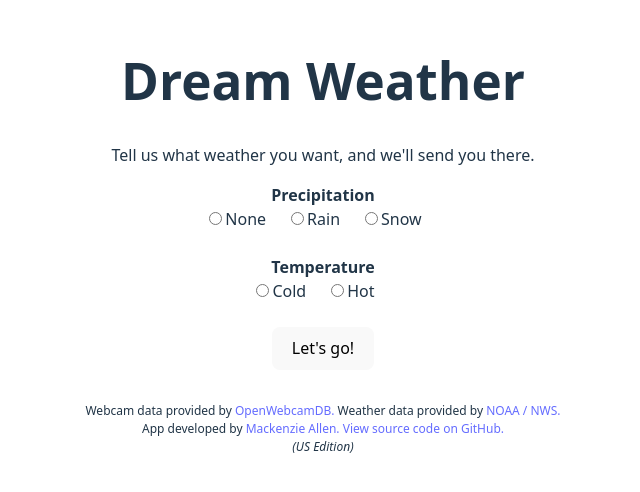
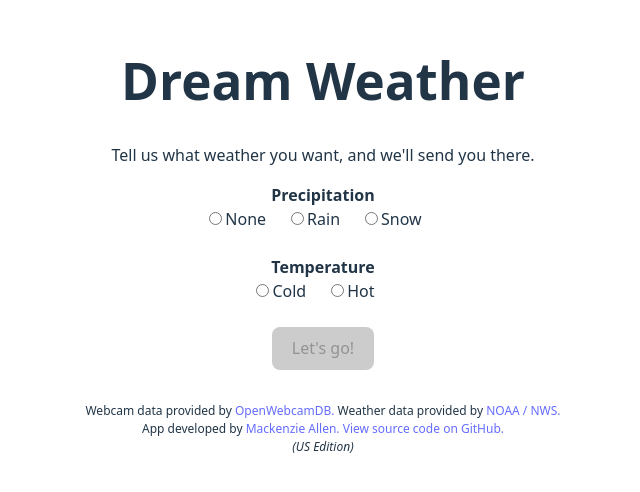
Before and after one commit to kenzkenzkenz/dream-weather, a React (Vite) app in the folder frontend/: page / in a window 1280 px wide. Shown: the part 188-680 px from the top of the page, without its empty margins (317-957 px from the left). Built offline with nearby package versions, Linux system fonts and the light colour scheme.

Commit message:
UI bug fix

```diff
--- a/frontend/src/Form.jsx
+++ b/frontend/src/Form.jsx
@@ -10,21 +10,24 @@ export default function Form({ onSubmit }) {
     const [precip, setPrecip] = useState();
     const [temp, setTemp] = useState();
     const [warning, setWarning] = useState("");
-    const [disableSubmit, setDisableSubmit] = useState(false);
+    const [disableSubmit, setDisableSubmit] = useState(true);
 
     useEffect(() => {
-        if (precip && temp) {
-            if (precip === 'snow' && temp === 'hot') {
-                setWarning("The weather doesn't work like that! Try something else.");
-                setDisableSubmit(true);
-            } else {
-                setWarning("");
-                setDisableSubmit(false);
-            }
-        } else {
+        if (!precip || !temp) {
             setWarning("");
-            setDisableSubmit(false);
+            setDisableSubmit(true);
+            return;
         }
+
+        if (precip === 'snow' && temp === 'hot') {
+            setWarning("The weather doesn't work like that! Try something else.");
+            setDisableSubmit(true);
+            return;
+        }
+
+        setWarning("");
+        setDisableSubmit(false);
+
     }, [precip, temp]);
 
     const handleSubmit = (e) => {
```
